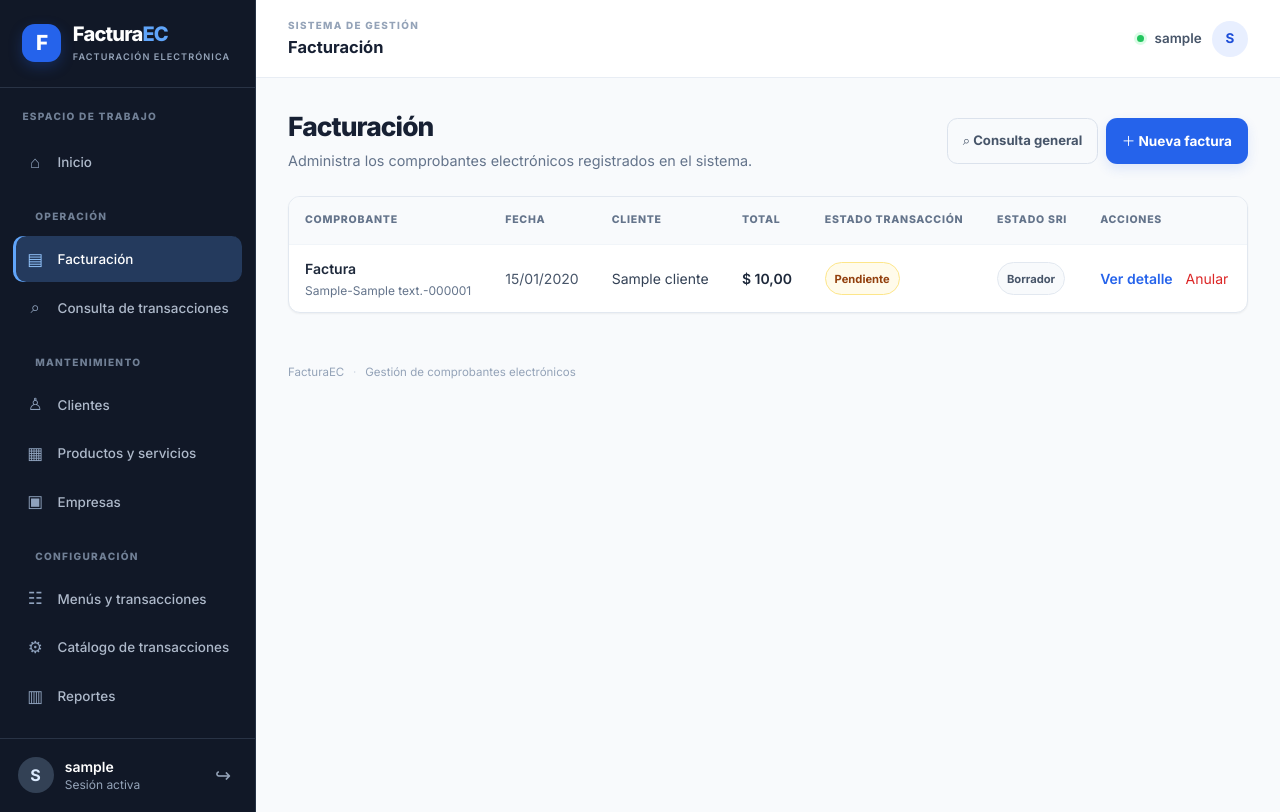
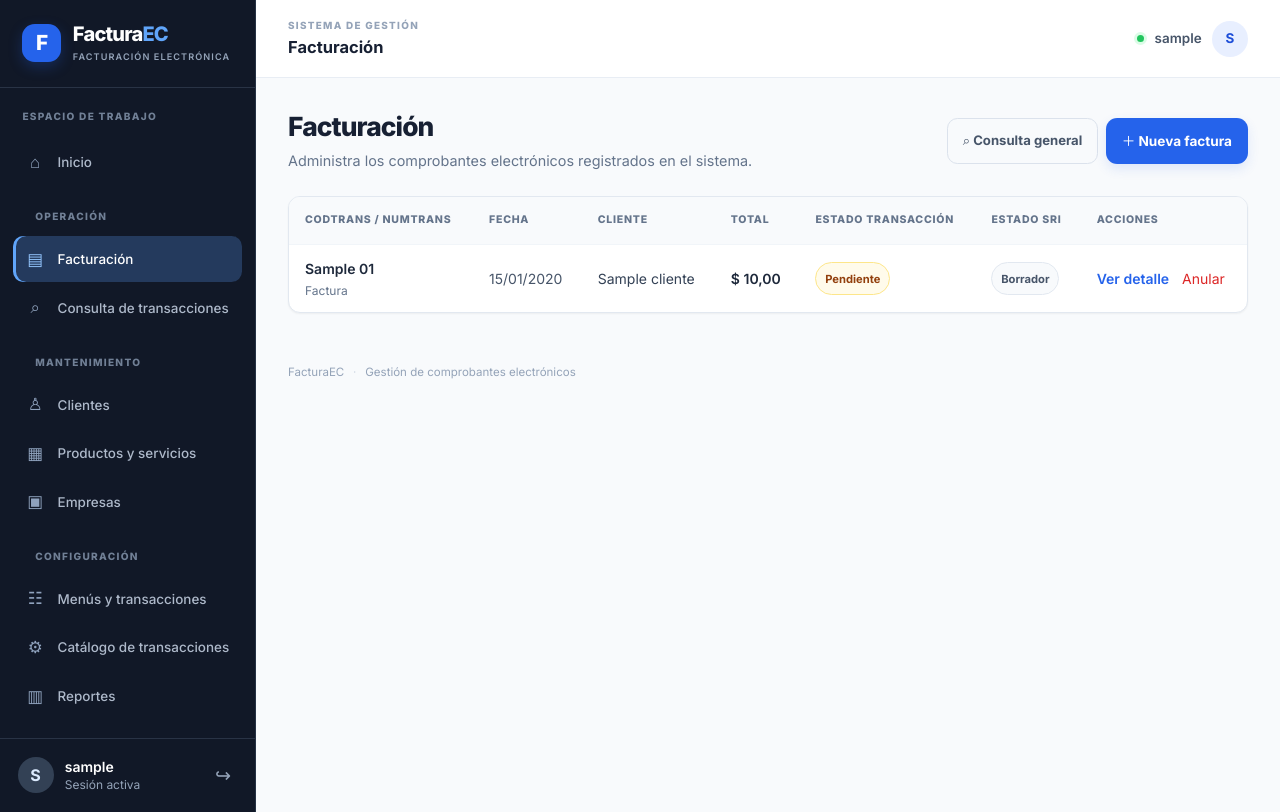
Before and after one commit to caeduardo99/facturacion_sri_django, a Django app: page /facturacion/ in a window 1280 px wide. Run offline with Django 5.2, Linux system fonts and the light colour scheme; a user stored in the database is signed in; tables that the repository leaves empty hold one stand-in row (values such as "Sample post"); some libraries are stand-ins or nearby versions.

Commit message:
Muestra código y número de transacción en listados

```diff
--- a/templates/facturacion/lista.html
+++ b/templates/facturacion/lista.html
@@ -11,11 +11,11 @@
 </div>
 <div class="overflow-x-auto rounded-xl border border-slate-200 bg-white shadow-sm">
 <table class="data-table min-w-full text-left text-sm">
-<thead><tr><th>Comprobante</th><th>Fecha</th><th>Cliente</th><th>Total</th><th>Estado transacción</th><th>Estado SRI</th><th>Acciones</th></tr></thead>
+<thead><tr><th>CodTrans / NumTrans</th><th>Fecha</th><th>Cliente</th><th>Total</th><th>Estado transacción</th><th>Estado SRI</th><th>Acciones</th></tr></thead>
 <tbody>
 {% for c in comprobantes %}
 <tr>
-<td class="whitespace-nowrap"><span class="font-semibold text-slate-800">{{ c.get_tipo_display }}</span><div class="mt-1 text-xs text-slate-500">{{ c.establecimiento }}-{{ c.punto_emision }}-{{ c.secuencial|stringformat:"06d" }}</div></td>
+<td class="whitespace-nowrap"><span class="font-semibold text-slate-800">{{ c.codigo_transaccion }} {{ c.tipo }}</span><div class="mt-1 text-xs text-slate-500">{{ c.get_tipo_display }}</div></td>
 <td class="whitespace-nowrap text-slate-600">{{ c.fecha_emision|date:"d/m/Y" }}</td>
 <td class="text-slate-700">{{ c.cliente.nombres }}</td>
 <td class="whitespace-nowrap font-semibold">$ {{ c.total|floatformat:2 }}</td>
```
